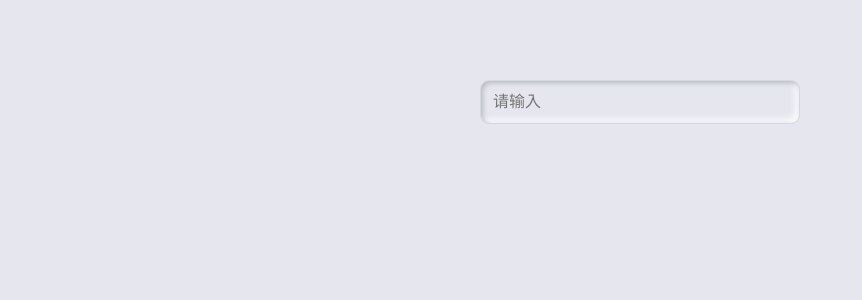
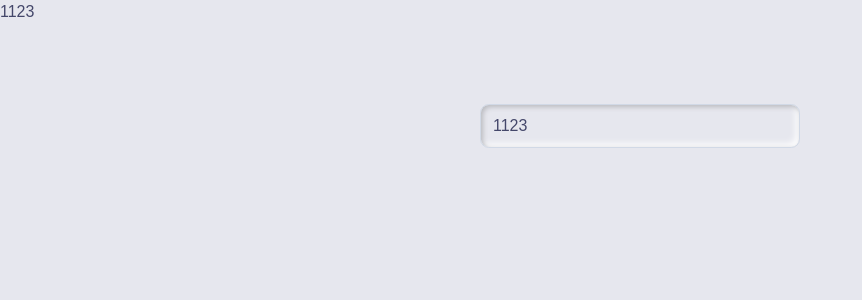
Before and after one commit to canrili/showta, a Vue app: page / in a window 1280 px wide. Shown: the top 300 px of the page, without its empty margins (0-862 px from the left). Built offline with nearby package versions, Linux system fonts and the light colour scheme.

Commit message:
textarea

```diff
--- a/src/App.vue
+++ b/src/App.vue
@@ -1,5 +1,5 @@
 <script setup lang="ts">
-const email = ref<string>('')
+const email = ref<string>('1123')
 </script>
 
 <template>
--- a/src/components/input/StInput.scss
+++ b/src/components/input/StInput.scss
@@ -4,7 +4,7 @@
     display: flex;
     flex-direction: row;
 	flex-wrap: nowrap;
-
+    position: relative;
     &__prefix {
         display: flex;
         align-items: center;
@@ -34,6 +34,9 @@
         color: $gray;
         background-color: $primary;
     }
+    &__textarea__inner {
+        resize:none;
+    }
     &__suffix {
         display: flex;
         align-items: center;
--- a/src/components/input/StInput.vue
+++ b/src/components/input/StInput.vue
@@ -41,9 +41,10 @@ const handleCompositionend = (e: Event) => {
   isComposing.value = false
   updateValue(e)
 }
+
 </script>
 <template>
-  <div class="st-input">
+  <div v-if="type === 'text'" class="st-input">
     <div v-if="!!props.prefixIcon" class="st-input__prefix rounded-r-none">
       <StIcon :name="props.prefixIcon" />
     </div>
@@ -61,4 +62,12 @@ const handleCompositionend = (e: Event) => {
       <StIcon :name="props.suffixIcon" />
     </div>
   </div>
+  <div v-else-if="type ==='textarea'" class="st-input">
+    <textarea
+      class="st-input__inner st-input__textarea__inner" v-bind="attrs" :defaultValue="props.modelValue"
+      @compositionstart="handleCompositionstart"
+      @input="updateValue"
+      @compositionend="handleCompositionend"
+    />
+  </div>
 </template>
--- a/src/styles/index.scss
+++ b/src/styles/index.scss
@@ -26,7 +26,7 @@ button, input, optgroup, select, textarea {
 button, input {
     overflow: visible;
 }
-input {
+input, textarea {
     outline: 0;
 }
 @import '~/styles/variables.scss';
```
